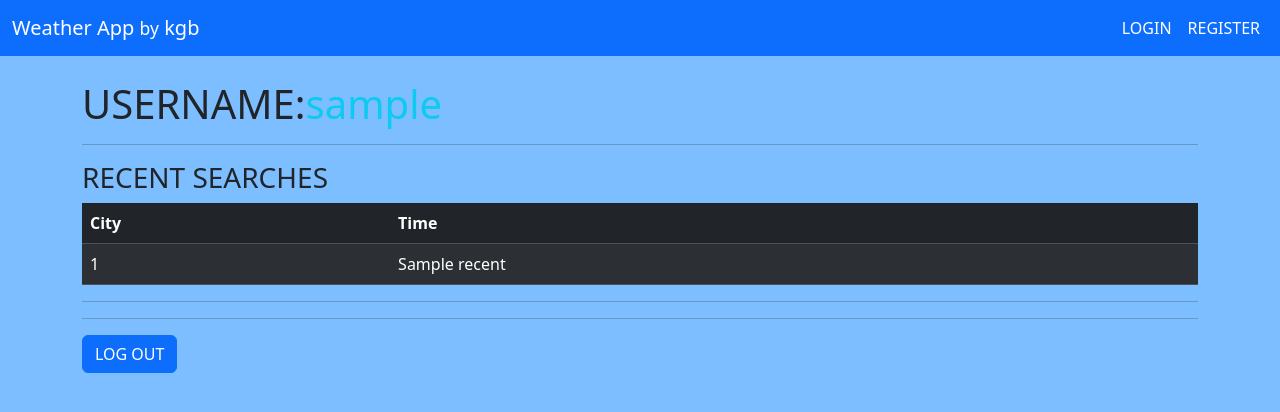
After one commit to KaranGB83/weather, a Flask app: template templates/account.html in a window 1280 px wide. The commit adds this page. Shown: the top 412 px of the page. Run offline with Flask 3, Linux system fonts and the light colour scheme; the template is opened without the code that fills it: most values are stand-ins (such as "Sample title", 1, 10 or a date in 2020).

Commit message:
added account section

```diff
--- a/app.py
+++ b/app.py
@@ -129,3 +129,16 @@ def history():
         x=cursor.execute("SELECT city, time FROM history WHERE user_id=? ORDER BY time DESC",(session["user_id"],))
         history=x.fetchall()
     return render_template("history.html",history=history)
+
+app.route("/account")
+@login_required
+def account():
+    #for recent searches
+    with sqlite3.connect("weather.db") as conn:
+        cursor = conn.cursor()
+        x=cursor.execute("SELECT city, time FROM history WHERE user_id=? ORDER BY time DESC LIMIT 10",(session["user_id"],))
+        recent=x.fetchall()
+        #for username
+        cursor.execute("SELECT username FROM users WHERE id=?",(session["user_id"],))
+        username=cursor.fetchone()[0]
+    return render_template("account.html",recent=recent,username=username)
--- /dev/null
+++ b/templates/account.html
@@ -0,0 +1,37 @@
+{% extends "layout.html" %}
+{% block title %}
+    Account
+{% endblock %}
+{% block body %}
+    <div class="container mt-4">
+        <!-- <form action="/account" ></form> -->
+            <h1>USERNAME:<span class="text-info">{{ username }}</span></h1>
+            <hr>
+            <h3>RECENT SEARCHES</h3>
+            {% if recent %}
+                <table class="table table-dark table-striped">
+                    <thead>
+                        <tr>
+                            <th>City</th>
+                            <th>Time</th>
+                        </tr>
+                    </thead>
+                    <tbody>
+                        {% for h in recent %}
+                            <tr>
+                                <td>{{h[0]}}</td>
+                                <td>{{h[1]}}</td>
+                            </tr>
+                        {% endfor %}
+                    </tbody>
+                </table>
+            {% else %}
+                <p>There is no history to show</p>
+            {% endif %}
+            <hr>
+            <!-- <a class="btn btn-primary" href="/reset">RESET PASSWORD</a> -->
+            <hr>
+            <a class="btn btn-primary" href="/logout">LOG OUT</a>
+
+    </div>
+{% endblock %}
--- a/templates/history.html
+++ b/templates/history.html
@@ -5,7 +5,7 @@
 {% endblock %}
 
 {% block body %}
-    <div class="container-mt4">
+    <div class="container mt-4">
         <h2>Search History</h2>
         <table class="table table-dark table-striped">
             <thead>
--- a/templates/layout.html
+++ b/templates/layout.html
@@ -32,6 +32,7 @@
                 <ul class="navbar-nav ms-auto">
                     <li class="nav-item"><a class="nav-link active" href="/logout">LOGOUT</a></li>
                     <li class="nav-item"><a class="nav-link active" href="/history">HISTORY</a></li>
+                    <li class="nav-item"><i class="bi bi-person-circle"><a class="nav-link active" href="/account">ACCOUNT</a></i></li>
                 </ul>
                 {% else %}
                 <ul class="navbar-nav ms-auto">
```
Also changed, not shown: weather.db.
